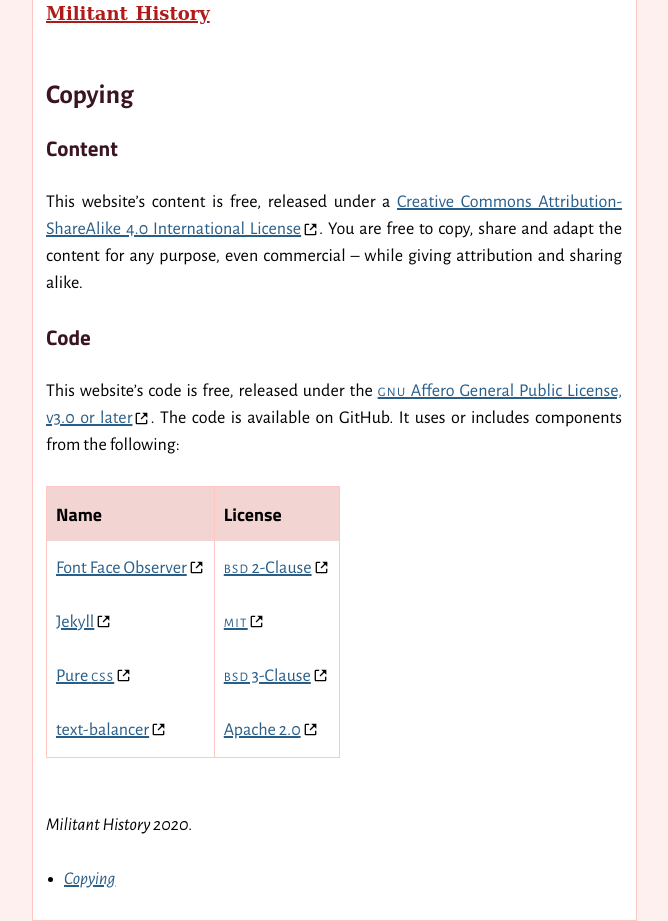
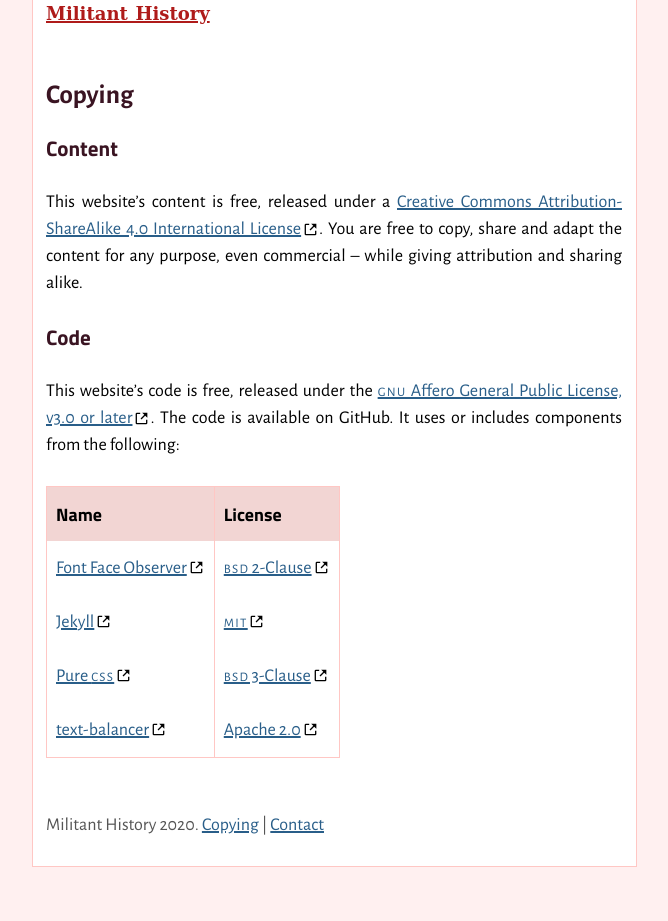
Before and after one commit to jackwillis/militanthistory, a Jekyll site: the page built from copying.md, in a window 1280 px wide. Shown: the whole page, without its empty margins (306-974 px from the left). Built offline with Jekyll 4.4.1, drawn with Linux system fonts in a browser that asks for light colours; after the commit the page ends 900 px from its top, so only the background shows below that.

Commit message:
Add contact page

```diff
--- a/_includes/footer.html
+++ b/_includes/footer.html
@@ -5,5 +5,6 @@
 
   <ul>
   	<li><a href="/copying/">Copying</a></li>
+  	<li><a href="/contact/">Contact</a></li>
   </ul>
 </footer>
--- a/styles/main.css
+++ b/styles/main.css
@@ -11,6 +11,7 @@
 }
 
 body {
+  width: 100%;
   padding: 0 0.5em;
   margin: 0;
   max-width: 32em;
@@ -26,8 +27,20 @@
   margin: 3rem 0 1.5rem 0;
 }
 
-footer {
-  font-style: italic;
+footer p, footer ul, footer li {
+  display: inline;
+}
+
+footer ul {
+  padding: 0;
+}
+
+footer li::after {
+  content: " | ";
+}
+
+footer li:last-child::after {
+  content: none;
 }
 
 h1, h2, h3, h4, header p {
@@ -80,13 +93,14 @@
   line-height: 1.5rem;
 }
 
-p {
+main p {
   hyphens: auto;
   hyphenate-limit-last: always;
 }
 
-header p, footer p {
+main header p {
   hyphens: none;
+  text-align: left;
 }
 
 em em, cite cite {
@@ -123,7 +137,7 @@
   color: #3a1422;
 }
 
-.byline, .tags {
+footer, .byline, .tags {
   color: #555555;
 }
 
@@ -352,7 +366,6 @@
     border-color: #ffc7c4;
     border-style: solid;
     border-width: 0 1px 1px 1px;
-    width: 32em;
   }
 
   figure, .hatnote {
@@ -365,7 +378,7 @@
     padding-right: 0.75rem;
   }
 
-  p {
+  main p {
     text-align: justify;
   }
 }
```
Also changed, not shown: 404.md (+3 -3 lines), contact.md (added, +9 -0 lines), copying.md (renamed from copyleft.md).
